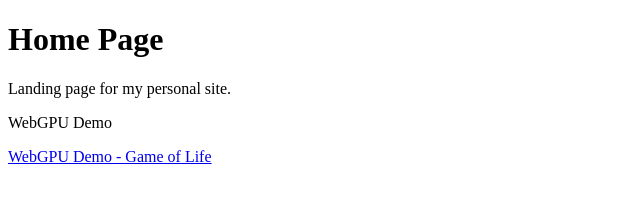
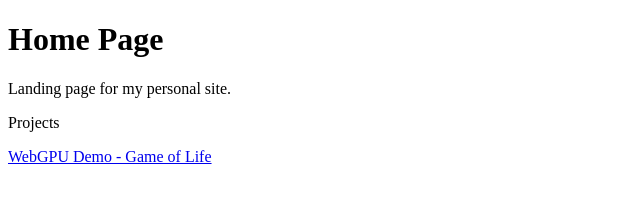
Before and after one commit to kfjustis/about-me, a plain HTML site: page index.html in a window 1280 px wide. Shown: the full height of the page, 0-640 px from the left. Drawn offline with Linux system fonts and the light colour scheme.

Commit message:
Add projects section to landing page

```diff
--- a/index.html
+++ b/index.html
@@ -6,7 +6,7 @@
   <h1>Home Page</h1>
   <body>
     <p>Landing page for my personal site.</p>
-    <p> WebGPU Demo </p>
+    <p>Projects</p>
     <a href="./webgpu/first-app/index.html">WebGPU Demo - Game of Life</a>
   </body>
 </html>
```
